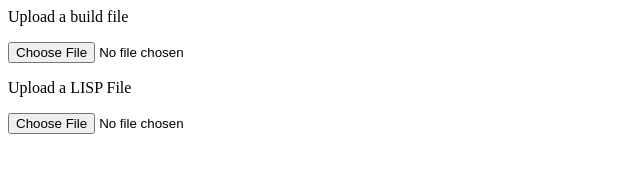
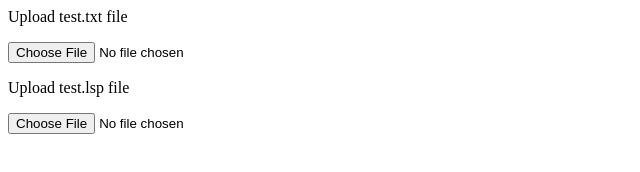
Before and after one commit to thanh-phan/availity, a plain HTML site: page index.html in a window 1280 px wide. Shown: the full height of the page, 0-640 px from the left. Drawn offline with Linux system fonts and the light colour scheme.

Commit message:
Add files via upload

```diff
--- a/index.html
+++ b/index.html
@@ -3,10 +3,10 @@
 </head>
 <body>
 
-<p>Upload a build file</p>
+<p>Upload test.txt file</p>
 <input type="file" onchange="printbuild(this)">
 
-<p>Upload a LISP File</p>
+<p>Upload test.lsp file</p>
 <input type="file" onchange="validatelisp(this)">
 
 <script>
```
